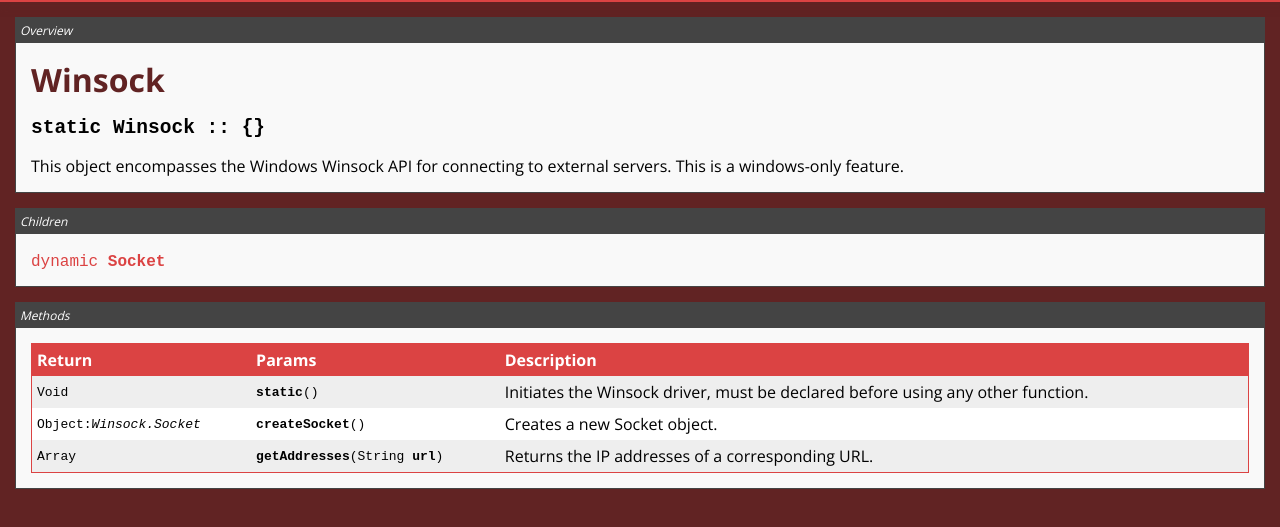
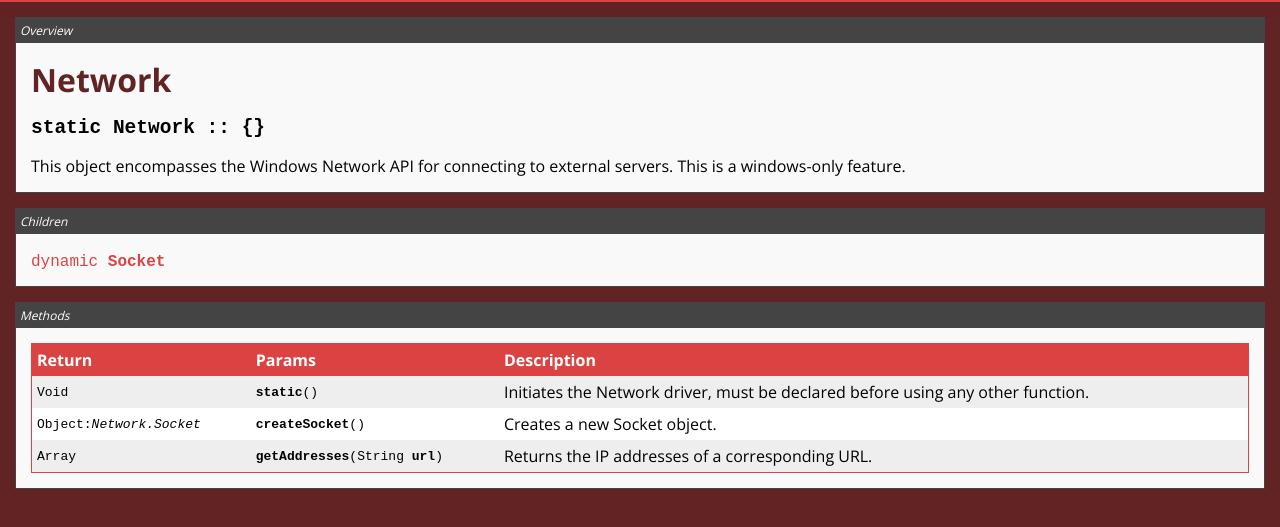
Before and after one commit to Ruota-Lang/Ruota-Docs, a plain HTML site: page Network.html in a window 1280 px wide. Shown: the part 33-560 px from the top of the page. Drawn offline with nearby package versions, Linux system fonts and the light colour scheme.

Commit message:
Replace Winsock with Network

```diff
--- a/Network.html
+++ b/Network.html
@@ -3,7 +3,7 @@
 <head>
 	<link href="https://fonts.googleapis.com/css?family=Open+Sans:300,400,700,800" rel="stylesheet">
 	<link rel="stylesheet" type="text/css" href="docs.css">
-<title>RuotaDocs - Winsock</title>
+<title>RuotaDocs - Network</title>
 </head>
 <body>
 	<div class="navbar">
@@ -19,13 +19,13 @@
 		<h3>Overview</h3>
 		<div class="con">
 			<h1>
-				Winsock
+				Network
 			</h1>
 			<h2 class="code">
-				static <b>Winsock</b> :: {}
+				static <b>Network</b> :: {}
 			</h2>
 			<p>
-				This object encompasses the Windows Winsock API for connecting to external servers. This is a windows-only feature.
+				This object encompasses the Windows Network API for connecting to external servers. This is a windows-only feature.
 			</p>
 		</div>
 	</div>
@@ -33,7 +33,7 @@
 		<a name="children"></a>
 		<h3>Children</h3>
 		<div class="con">
-			<a class="child" href="Winsock/Socket.html">dynamic <b>Socket</b></a>
+			<a class="child" href="Network/Socket.html">dynamic <b>Socket</b></a>
 		</div>
 	</div>
 	<div class="methods">
@@ -51,12 +51,12 @@
 					<td class="code"><b>static</b>()</td>
 					<td class="desc">
 						<p>
-							Initiates the Winsock driver, must be declared before using any other function.
+							Initiates the Network driver, must be declared before using any other function.
 						</p>
 					</td>
 				</tr>
 				<tr>
-					<td class="code">Object:<i>Winsock.Socket</i></td>
+					<td class="code">Object:<i>Network.Socket</i></td>
 					<td class="code"><b>createSocket</b>()</td>
 					<td class="desc">
 						<p>
```
Also changed, not shown: Network/Socket.html (+3 -3 lines), Winsock.html (+1 -1 lines).
